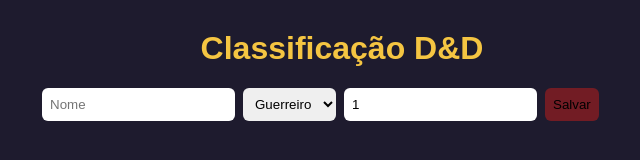
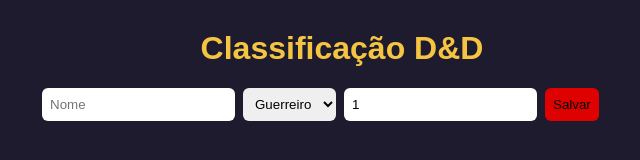
Before and after one commit to arthurgaulke/API.SA-GRUD, a plain HTML site: page index.html in a window 1280 px wide. Shown: the whole page, without its empty margins (298-938 px from the left). Drawn offline with Linux system fonts and the light colour scheme; no server answers.

Commit message:
Agora sim feito

```diff
--- a/style.css
+++ b/style.css
@@ -2,7 +2,7 @@ body { font-family: Arial, sans-serif; background: #1e1b2e; color: #eee; max-wid
 h1 { text-align: center; color: #f5c542; }
 .form { display: flex; gap: 8px; margin-bottom: 2opx; }
 input, select, button { padding: 8px; border-radius: 6px; border: none; }
-button { background: #721c24; cursor: pointer; }
+button { background: #DF0000; cursor: pointer; }
 ul {list-style: none; padding: 0; }
 li {background: #2d2845; padding: 10px; margin-bottom: 8px; border-radius: 6px; display: flex; gap: 8px; align-items: center; }
 li span { flex: 1; }
```
